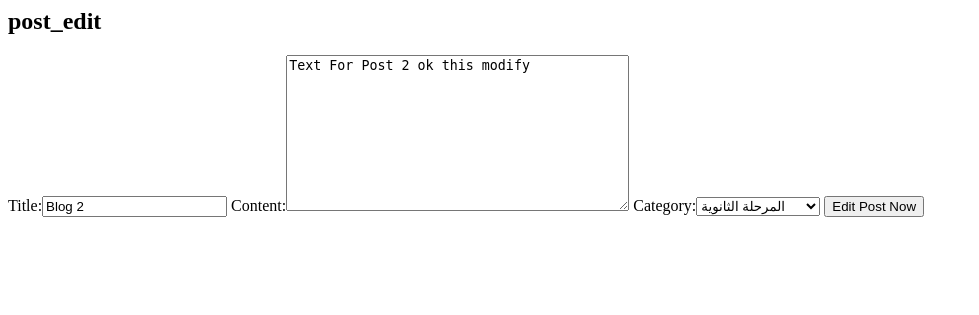
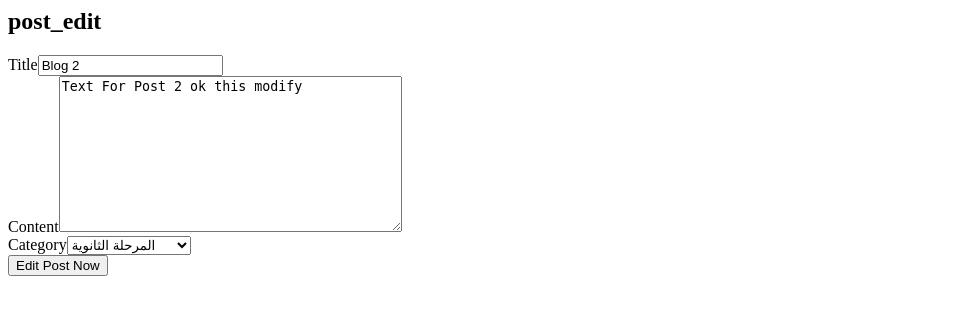
Before and after one commit to Hossamfathi050/blog_cbv, a Django app: page /blog/cbv/2/edit in a window 1280 px wide. Shown: the top 315 px of the page, without its empty margins (0-979 px from the left). Run offline with Django 3.2, Linux system fonts and the light colour scheme; data comes from the database, SQL or seed files in the repository; both versions use the stored data as it was after the commit; some libraries are stand-ins or nearby versions.

Commit message:
add bootstarp

```diff
--- a/blog/settings.py
+++ b/blog/settings.py
@@ -39,6 +39,7 @@ INSTALLED_APPS = [
     'django.contrib.staticfiles',
 
     'post',
+    'bootstrap4',
 
 ]
 
--- a/post/templates/post/post_edit.html
+++ b/post/templates/post/post_edit.html
@@ -1,9 +1,12 @@
 <h2>post_edit</h2>
 
-<form action="" method="POST">
+{% load bootstrap4 %}
+
+
+<form action="" method="POST" class="form" style="border: 55%;">
     {% csrf_token %}
-    {{form}}
-
-    <input type="submit" value="Edit Post Now">
-
+    {% bootstrap_form form %}
+    {% buttons %}
+        <button type="submit" class="btn btn-primary">Edit Post Now</button>
+    {% endbuttons %}
 </form>
```
Also changed, not shown: db.sqlite3.
